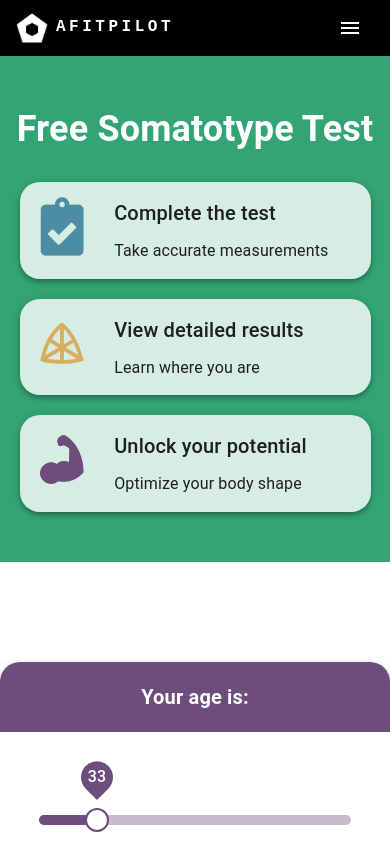
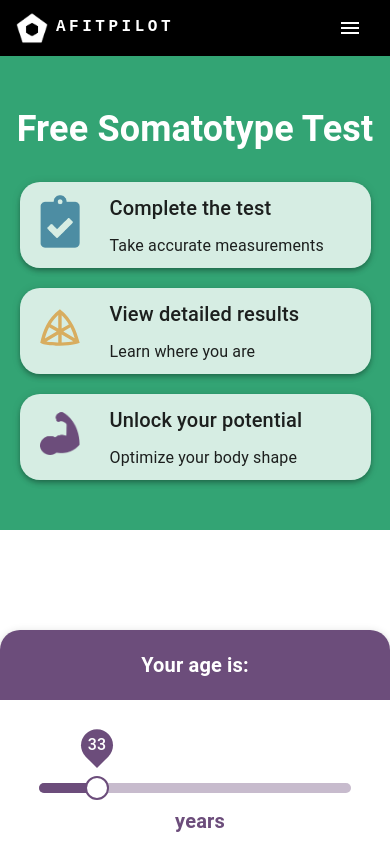
Before and after one commit to walter-clayton/afitpilot-somatotype, a React (Create React App) app in the folder client/: page /Test in a window 390 px wide. Shown: the top 844 px of the page. Built offline with nearby package versions, Linux system fonts and the light colour scheme; what react-swipeable-views-utils would draw is missing.

Commit message:
TestPage: Make text and icons smaller in mobile view

```diff
--- a/client/src/components/CTA/HeaderTestpage.tsx
+++ b/client/src/components/CTA/HeaderTestpage.tsx
@@ -105,17 +105,18 @@ const HeaderTestpage = () => {
             >
               <Box
                 sx={{
-                  backgroundColor: md ? "" : `${item.bgColor}`,
-                  padding: md ? "0 20px" : "20px 0",
+                  padding: "0",
                   width: md ? "100px" : "100%",
                   height: md ? "" : "150px",
                   color: "black",
                   position: "relative",
                   "& > img": {
                     position: md ? "relative" : "absolute",
-                    width: "100%",
-                    height: "89.5px",
+                    width: md ? (xs ? "80px" : "100px") : "100%",
+                    height: md ? "" : "129.5px",
                     objectFit: "contain",
+                    backgroundColor: md ? "" : `${item.bgColor}`,
+                    padding: md ? "0 20px" : "20px 0",
                   },
                 }}
               >
```
